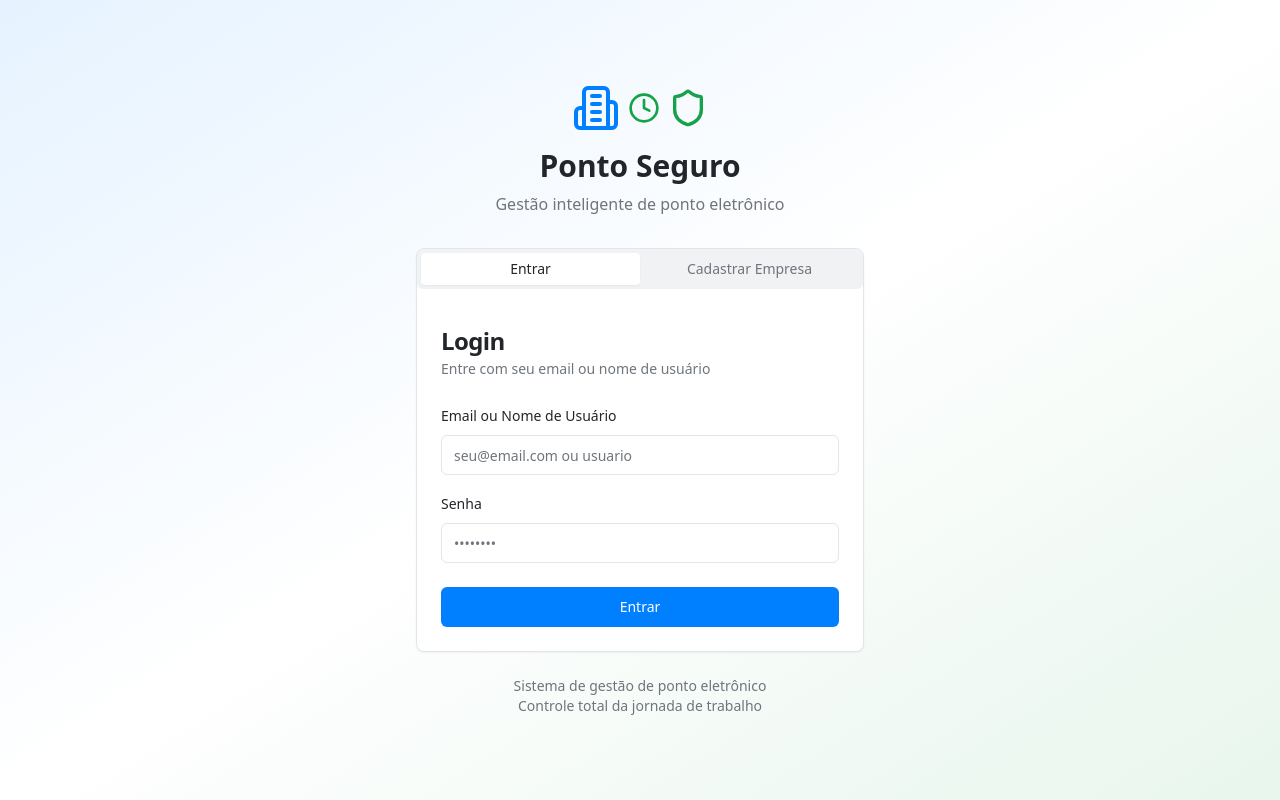
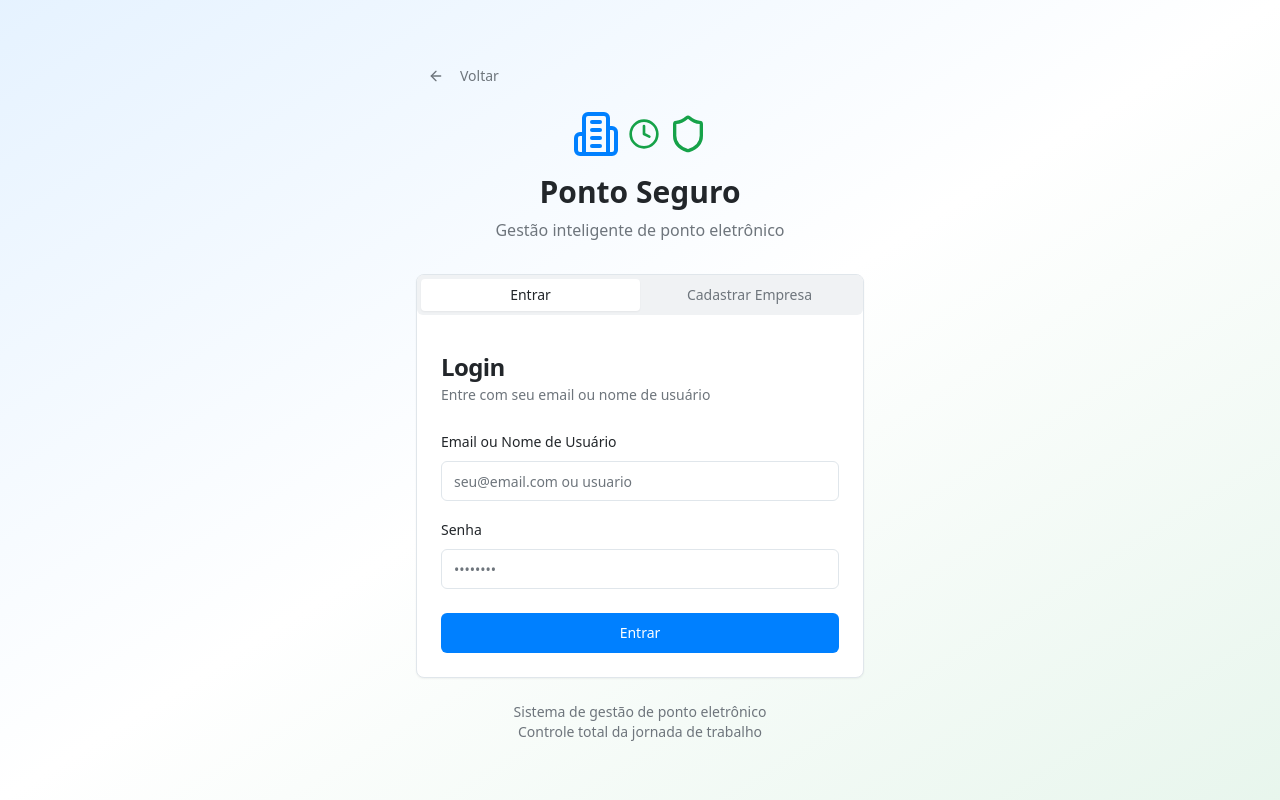
Before and after one commit to willopes2025/ponto-dia-amigo, a React (Vite) app: page /auth in a window 1280 px wide. Built offline with nearby package versions, Linux system fonts and the light colour scheme.

Commit message:
Add back button to login

```diff
--- a/src/pages/Auth.tsx
+++ b/src/pages/Auth.tsx
@@ -1,16 +1,17 @@
 import { useState } from 'react';
-import { Navigate } from 'react-router-dom';
+import { Navigate, useNavigate } from 'react-router-dom';
 import { Button } from '@/components/ui/button';
 import { Input } from '@/components/ui/input';
 import { Label } from '@/components/ui/label';
 import { Card, CardContent, CardDescription, CardFooter, CardHeader, CardTitle } from '@/components/ui/card';
 import { Tabs, TabsContent, TabsList, TabsTrigger } from '@/components/ui/tabs';
-import { Building2, Clock, Shield } from 'lucide-react';
+import { Building2, Clock, Shield, ArrowLeft } from 'lucide-react';
 import { useAuth } from '@/hooks/useAuth';
 
 export default function Auth() {
   const { signIn, signUp, signOut, user, loading } = useAuth();
   const [isLoading, setIsLoading] = useState(false);
+  const navigate = useNavigate();
 
   // Redirect if already authenticated
   if (user && !loading) {
@@ -60,6 +61,19 @@ export default function Auth() {
   return (
     <div className="min-h-screen bg-gradient-to-br from-primary/10 via-background to-accent/10 flex items-center justify-center p-4">
       <div className="w-full max-w-md">
+        {/* Back button */}
+        <div className="mb-4">
+          <Button
+            variant="ghost"
+            size="sm"
+            onClick={() => navigate('/')}
+            className="flex items-center space-x-2 text-muted-foreground hover:text-foreground"
+          >
+            <ArrowLeft className="h-4 w-4" />
+            <span>Voltar</span>
+          </Button>
+        </div>
+
         {/* Logo and branding */}
         <div className="text-center mb-8">
           <div className="flex items-center justify-center space-x-2 mb-4">
```
